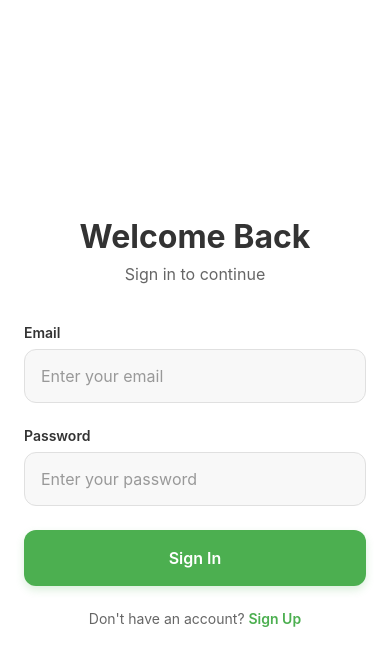
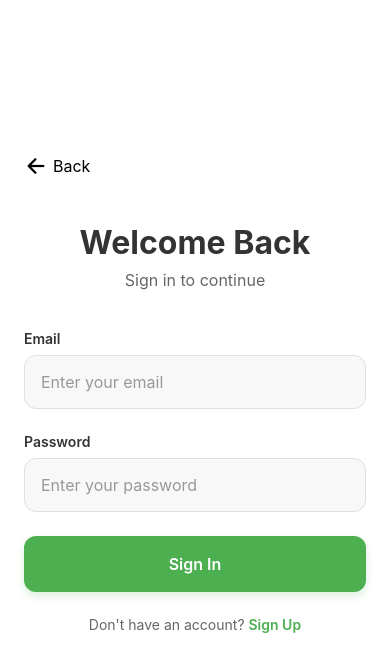
Before and after one commit to Baudoin10/Umuganda, a React Native app: screen /Login in a window 390 px wide. Shown: the top 672 px of the page. Built offline with nearby package versions, Linux system fonts and the light colour scheme.

Commit message:
fixed the home page

```diff
--- a/Navigator/App.tsx
+++ b/Navigator/App.tsx
@@ -1,4 +1,3 @@
-
 
 import React from 'react';
 import AppNavigator from './AppNavigator';
--- a/Screens/Login.jsx
+++ b/Screens/Login.jsx
@@ -15,6 +15,7 @@ import { useNavigation } from "@react-navigation/native";
 import axios from "axios";
 import AsyncStorage from "@react-native-async-storage/async-storage";
 import Toast from "react-native-toast-message";
+import { Ionicons } from '@expo/vector-icons';
 
 const Login = () => {
   const navigation = useNavigation();
@@ -61,6 +62,13 @@ const Login = () => {
         style={styles.keyboardView}
       >
         <View style={styles.content}>
+            <TouchableOpacity
+                       onPress={() =>  navigation.navigate("Introduction")}
+                       style={{ flexDirection: 'row', alignItems: 'center', marginTop: '-20%', marginBottom: '10%', paddingVertical: 10 }}
+                     >
+                       <Ionicons name="arrow-back" size={24} color="black" style={{ marginRight: 5 }} />
+                       <Text style={{ fontSize: 16, color: 'black' }}>Back</Text>
+                     </TouchableOpacity>
           <View style={styles.header}>
             <Text style={styles.headerText}>Welcome Back</Text>
             <Text style={styles.subHeaderText}>Sign in to continue</Text>
```
